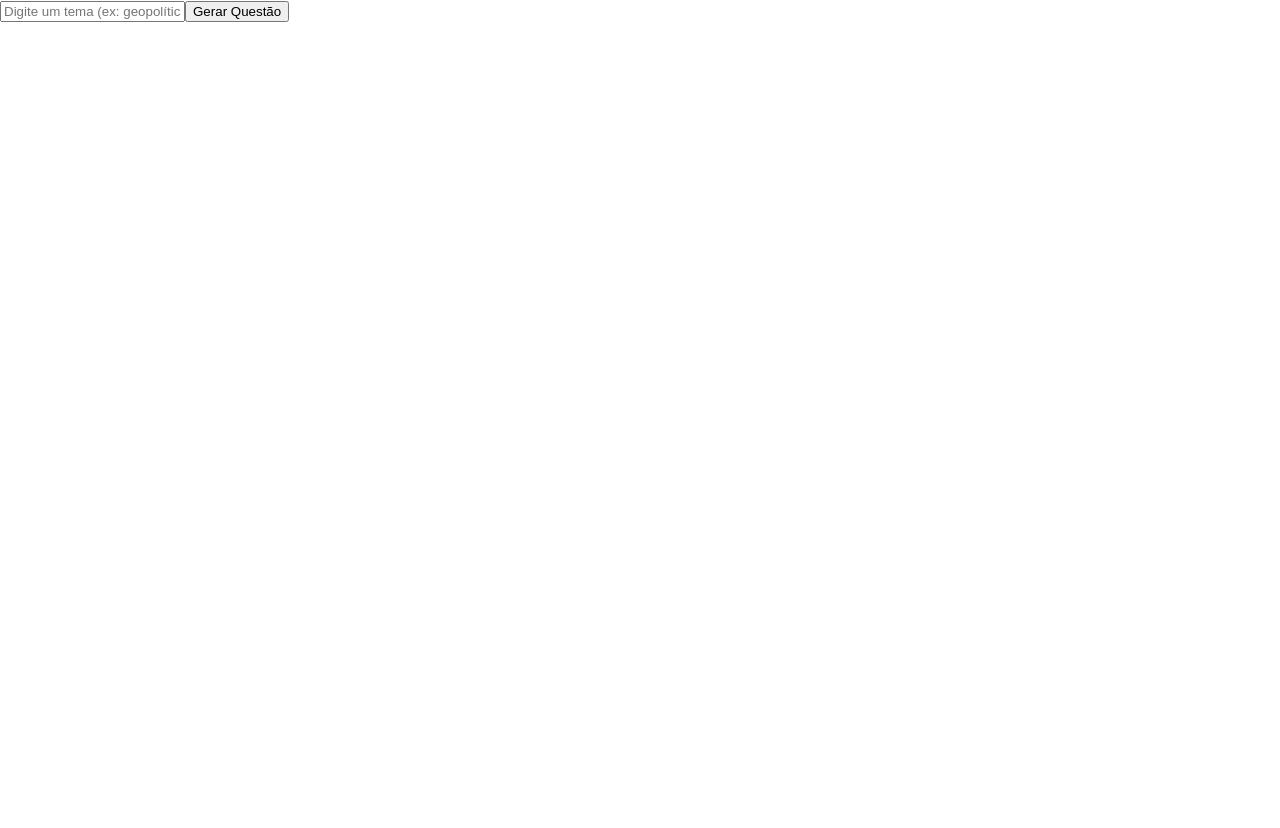
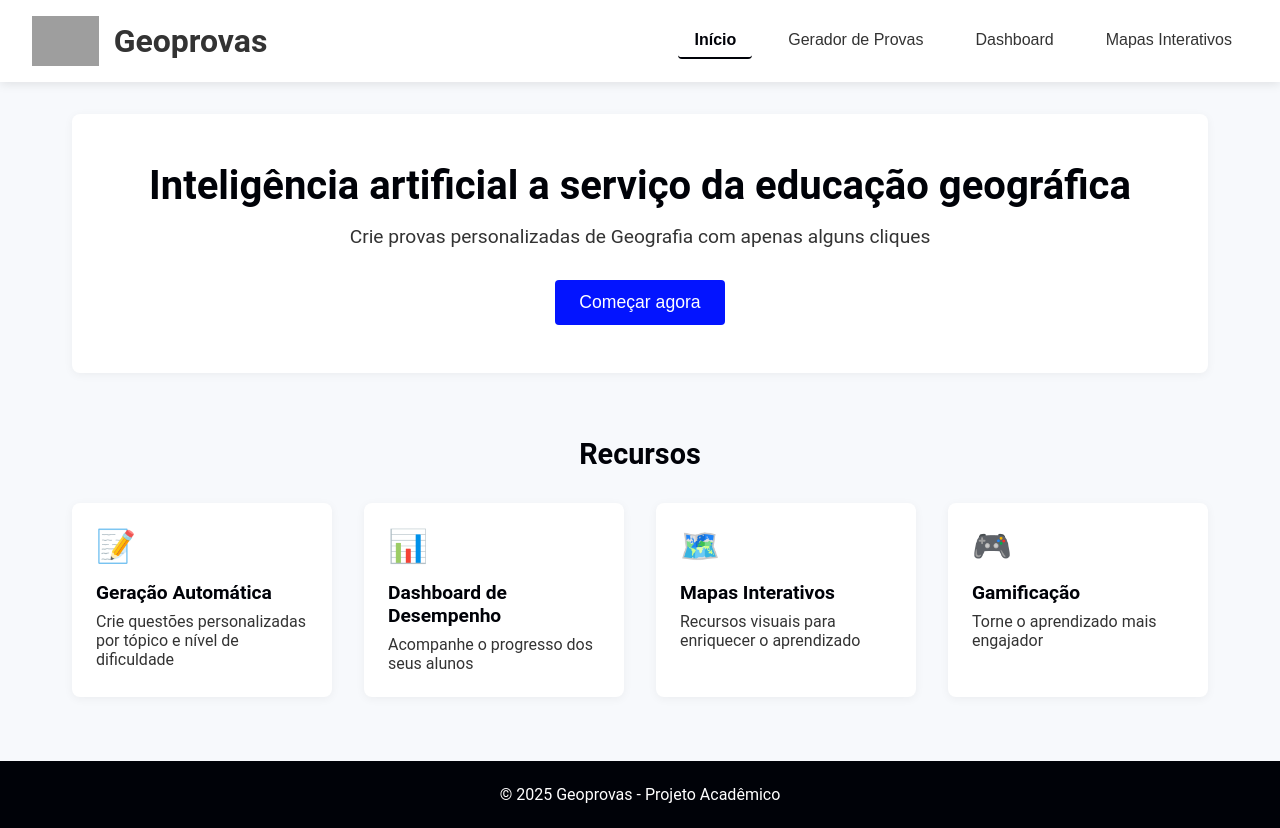
Before and after one commit to LuizMiguelMds/Geoprovas, a React (Create React App) app in the folder frontend/: page / in a window 1280 px wide. Before the commit the page ends 800 px from the top, so only its background shows below. Built offline with nearby package versions, Linux system fonts and the light colour scheme; grey boxes are pictures that could not be loaded.

Commit message:
Criação da interface Inicial

```diff
--- a/frontend/src/App.js
+++ b/frontend/src/App.js
@@ -1,34 +1,160 @@
 import React, { useState } from 'react';
+import './App.css';
+import logo from './assets/logo.png'; // Você precisará criar este logo
 
 function App() {
-  const [tema, setTema] = useState('');
-  const [questao, setQuestao] = useState(null);
-
-  const handleSubmit = async (e) => {
-    e.preventDefault();
-    const response = await fetch(`http://localhost:8000/gerar-questao?tema=${tema}`);
-    const data = await response.json();
-    setQuestao(data);
-  };
+  const [activeTab, setActiveTab] = useState('home');
 
   return (
-    <div>
-      <form onSubmit={handleSubmit}>
-        <input
-          type="text"
-          value={tema}
-          onChange={(e) => setTema(e.target.value)}
-          placeholder="Digite um tema (ex: geopolítica)"
-        />
-        <button type="submit">Gerar Questão</button>
-      </form>
-      {questao && (
-        <div>
-          <h3>{questao.questao}</h3>
-          <p>Tema: {questao.tema} | Dificuldade: {questao.dificuldade}</p>
+    <div className="App">
+      <header className="App-header">
+        <div className="logo-container">
+          <img src={logo} alt="Geoprovas Logo" className="logo" />
+          <h1>Geoprovas</h1>
         </div>
-      )}
+        <nav>
+          <ul className="nav-links">
+            <li>
+              <button
+                className={activeTab === 'home' ? 'active' : ''}
+                onClick={() => setActiveTab('home')}
+              >
+                Início
+              </button>
+            </li>
+            <li>
+              <button
+                className={activeTab === 'generator' ? 'active' : ''}
+                onClick={() => setActiveTab('generator')}
+              >
+                Gerador de Provas
+              </button>
+            </li>
+            <li>
+              <button
+                className={activeTab === 'dashboard' ? 'active' : ''}
+                onClick={() => setActiveTab('dashboard')}
+              >
+                Dashboard
+              </button>
+            </li>
+            <li>
+              <button
+                className={activeTab === 'maps' ? 'active' : ''}
+                onClick={() => setActiveTab('maps')}
+              >
+                Mapas Interativos
+              </button>
+            </li>
+          </ul>
+        </nav>
+      </header>
+
+      <main>
+        {activeTab === 'home' && (
+          <div className="home-container">
+            <div className="hero-section">
+              <h2>Inteligência artificial a serviço da educação geográfica</h2>
+              <p>Crie provas personalizadas de Geografia com apenas alguns cliques</p>
+              <button className="cta-button" onClick={() => setActiveTab('generator')}>
+                Começar agora
+              </button>
+            </div>
+
+            <div className="features-section">
+              <h3>Recursos</h3>
+              <div className="features-grid">
+                <div className="feature-card">
+                  <div className="feature-icon">📝</div>
+                  <h4>Geração Automática</h4>
+                  <p>Crie questões personalizadas por tópico e nível de dificuldade</p>
+                </div>
+
+                <div className="feature-card">
+                  <div className="feature-icon">📊</div>
+                  <h4>Dashboard de Desempenho</h4>
+                  <p>Acompanhe o progresso dos seus alunos</p>
+                </div>
+
+                <div className="feature-card">
+                  <div className="feature-icon">🗺️</div>
+                  <h4>Mapas Interativos</h4>
+                  <p>Recursos visuais para enriquecer o aprendizado</p>
+                </div>
+
+                <div className="feature-card">
+                  <div className="feature-icon">🎮</div>
+                  <h4>Gamificação</h4>
+                  <p>Torne o aprendizado mais engajador</p>
+                </div>
+              </div>
+            </div>
+          </div>
+        )}
+
+        {activeTab === 'generator' && (
+          <div className="generator-container">
+            <h2>Gerador de Provas</h2>
+            <p>Configure e gere suas provas de Geografia</p>
+            <div className="generator-form">
+              <div className="form-group">
+                <label>Tópico:</label>
+                <select>
+                  <option value="">Selecione um tópico</option>
+                  <option value="climatologia">Climatologia</option>
+                  <option value="geopolitica">Geopolítica</option>
+                  <option value="hidrografia">Hidrografia</option>
+                  <option value="biomas">Biomas</option>
+                  <option value="urbanizacao">Urbanização</option>
+                </select>
+              </div>
+
+              <div className="form-group">
+                <label>Nível de dificuldade:</label>
+                <select>
+                  <option value="">Selecione um nível</option>
+                  <option value="facil">Fácil</option>
+                  <option value="medio">Médio</option>
+                  <option value="dificil">Difícil</option>
+                </select>
+              </div>
+
+              <div className="form-group">
+                <label>Quantidade de questões:</label>
+                <input type="number" min="1" max="20" defaultValue="10" />
+              </div>
+
+              <button className="primary-button">Gerar Prova</button>
+            </div>
+          </div>
+        )}
+
+        {activeTab === 'dashboard' && (
+          <div className="dashboard-container">
+            <h2>Dashboard de Desempenho</h2>
+            <p>Acompanhe o progresso dos seus alunos aqui</p>
+            <div className="dashboard-placeholder">
+              <p>Aqui serão exibidos os gráficos e estatísticas de desempenho</p>
+            </div>
+          </div>
+        )}
+
+        {activeTab === 'maps' && (
+          <div className="maps-container">
+            <h2>Mapas Interativos</h2>
+            <p>Explore recursos geográficos interativos</p>
+            <div className="maps-placeholder">
+              <p>Aqui serão carregados os mapas interativos</p>
+            </div>
+          </div>
+        )}
+      </main>
+
+      <footer>
+        <p>&copy; 2025 Geoprovas - Projeto Acadêmico</p>
+      </footer>
     </div>
   );
 }
+
 export default App;
```
